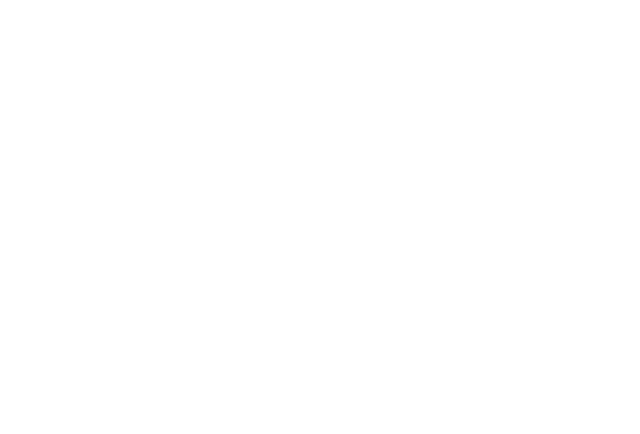
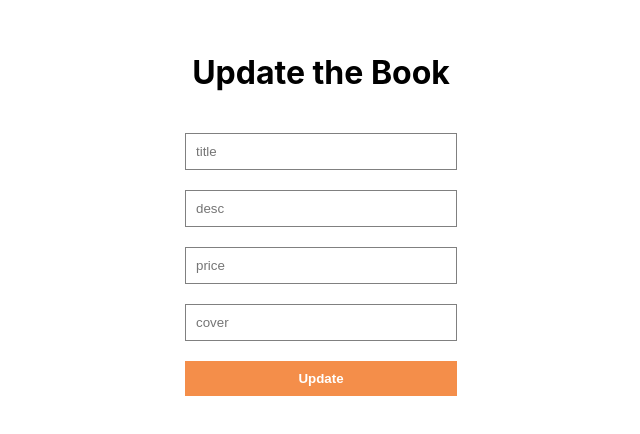
Before and after one commit to Alexxmfs/crud-react, a React (Create React App) app in the folder client/: page /update/1 in a window 1280 px wide. Before the commit this address had no page. Shown: the part 186-620 px from the top of the page, without its empty margins (319-959 px from the left). Built offline with nearby package versions, Linux system fonts and the light colour scheme.

Commit message:
finished

```diff
--- a/client/src/App.js
+++ b/client/src/App.js
@@ -16,7 +16,7 @@
         <Routes>
           <Route path="/" element={<Books />} />
           <Route path="/Add" element={<Add />} />
-          <Route path="/update" element={<Update />} />
+          <Route path="/update/:id" element={<Update />} />
         </Routes>
       </BrowserRouter>
     </div>
--- a/client/src/pages/Add.jsx
+++ b/client/src/pages/Add.jsx
@@ -28,7 +28,7 @@
 
   console.log(book);
   return (
-    <div classNames="form">
+    <div className="form">
       <h1>Add New Book</h1>
       <input
         type="text"
@@ -54,7 +54,7 @@
         onChange={handleChange}
         name="cover"
       />
-      <button onClick={handleClick}>Add</button>
+      <button className="formButton" onClick={handleClick}>Add</button>
     </div>
   );
 };
--- a/client/src/pages/Books.jsx
+++ b/client/src/pages/Books.jsx
@@ -38,7 +38,7 @@
                 <p>{book.desc}</p>
                 <span>${book.price}</span>
                 <button className="delete" onClick={()=>handleDelete(book.id)}>Delete</button>
-                <button className="update">Update</button>
+                <button className="update"><Link to={`/update/${book.id}`}>Update</Link></button>
             </div>
         ))}
       </div>
--- a/client/src/pages/Update.jsx
+++ b/client/src/pages/Update.jsx
@@ -1,11 +1,65 @@
-import React from 'react'
+import axios from "axios";
+import React, { useState } from "react";
+import { useNavigate, useLocation } from "react-router-dom";
 
 const Update = () => {
+  const [book, setBook] = useState({
+    title: "",
+    desc: "",
+    price: null,
+    cover: "",
+  });
+
+  const navigate = useNavigate()
+  const location = useLocation()
+
+  const bookId = location.pathname.split("/")[2]
+
+  const handleChange = (e) => {
+    setBook((prev) => ({ ...prev, [e.target.name]: e.target.value }));
+  };
+
+  const handleClick = async e => {
+    e.preventDefault()
+    try{
+      await axios.put("http://localhost:8800/books/" + bookId, book)
+      navigate("/");
+    }catch(err){
+      console.log(err)
+    }
+  }
+
+  console.log(book);
   return (
-    <div>
-      Update
+    <div className="form">
+      <h1>Update the Book</h1>
+      <input
+        type="text"
+        placeholder="title"
+        onChange={handleChange}
+        name="title"
+      />
+      <input
+        type="text"
+        placeholder="desc"
+        onChange={handleChange}
+        name="desc"
+      />
+      <input
+        type="number"
+        placeholder="price"
+        onChange={handleChange}
+        name="price"
+      />
+      <input
+        type="text"
+        placeholder="cover"
+        onChange={handleChange}
+        name="cover"
+      />
+      <button className="formButton" onClick={handleClick}>Update</button>
     </div>
-  )
-}
+  );
+};
 
-export default Update
+export default Update;
--- a/client/src/style.css
+++ b/client/src/style.css
@@ -44,3 +44,24 @@
     border: 1px solid rgb(204, 204, 243);
     color: rgb(139, 139, 234);
 }
+
+.form {
+    display: flex;
+    flex-direction: column;
+    gap: 20px;
+}
+
+input{
+    width: 250px;
+    padding: 10px;
+    border: 1px solid gray;
+}
+
+.formButton{
+    border: none;
+    padding: 10px;
+    background-color: rgb(244, 142, 74);
+    color: white;
+    font-weight: bold;
+    cursor: pointer;
+}
```
Also changed, not shown: 1 other file (tests, documents, lock files or other folders).
